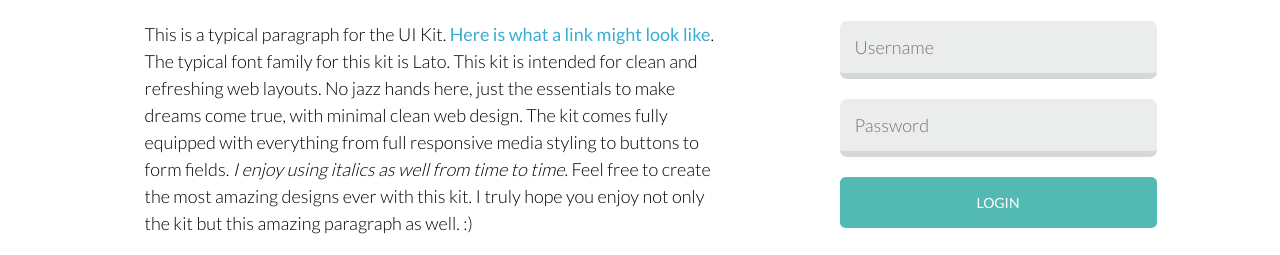
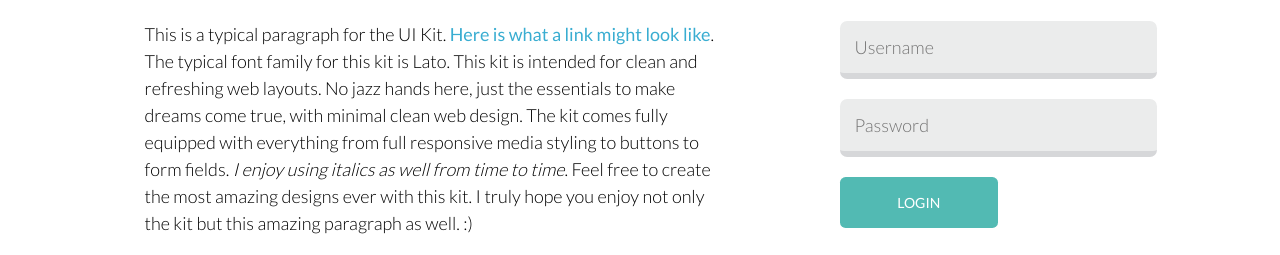
Before and after one commit to astro980/portfolio-project-4, a plain HTML site: page index.html in a window 1280 px wide. Shown: the part 542-797 px from the top of the page. Drawn offline with Linux system fonts and the light colour scheme.

Commit message:
Summary 1.v.9
Edited the button class widths.

```diff
--- a/index.html
+++ b/index.html
@@ -67,7 +67,7 @@
             <input class="form__input" type="text" id="username" placeholder="Username">
             <label class="form__label--hidden" for="password">Password:</label>
             <input class="form__input" type="password" id="password" placeholder="Password">
-            <button class="btn--default" type="submit" value="Login">Login</button>
+            <button class="btn-log btn--default" type="submit" value="Login">Login</button>
         </form> <!-- END Form -->
       </div> <!-- END Form Div -->
     </div>
--- a/scss/component/_button.scss
+++ b/scss/component/_button.scss
@@ -3,6 +3,10 @@
 // =====================================
 .btn {
     @include bg-colors($ui-colors);
+}
+.btn-log {
+    @extend %btn;
+    width: 50%;
 }
 
 .link {
@@ -17,7 +21,7 @@
         width: 100%;
     }
     @include mq(medium) {
-        width: auto;
+        width: 18%;
         display: inline-block;
         @include doubly(20px);
     }
--- a/scss/utilities/_extends.scss
+++ b/scss/utilities/_extends.scss
@@ -51,6 +51,7 @@
 %btn {
     padding: 15px 30px;
     border: 0;
+    width: 100%;
     border-radius: $br--default;
     color: $white;
     text-transform: uppercase;
```
Also changed, not shown: css/styles.css, 1 other file.
